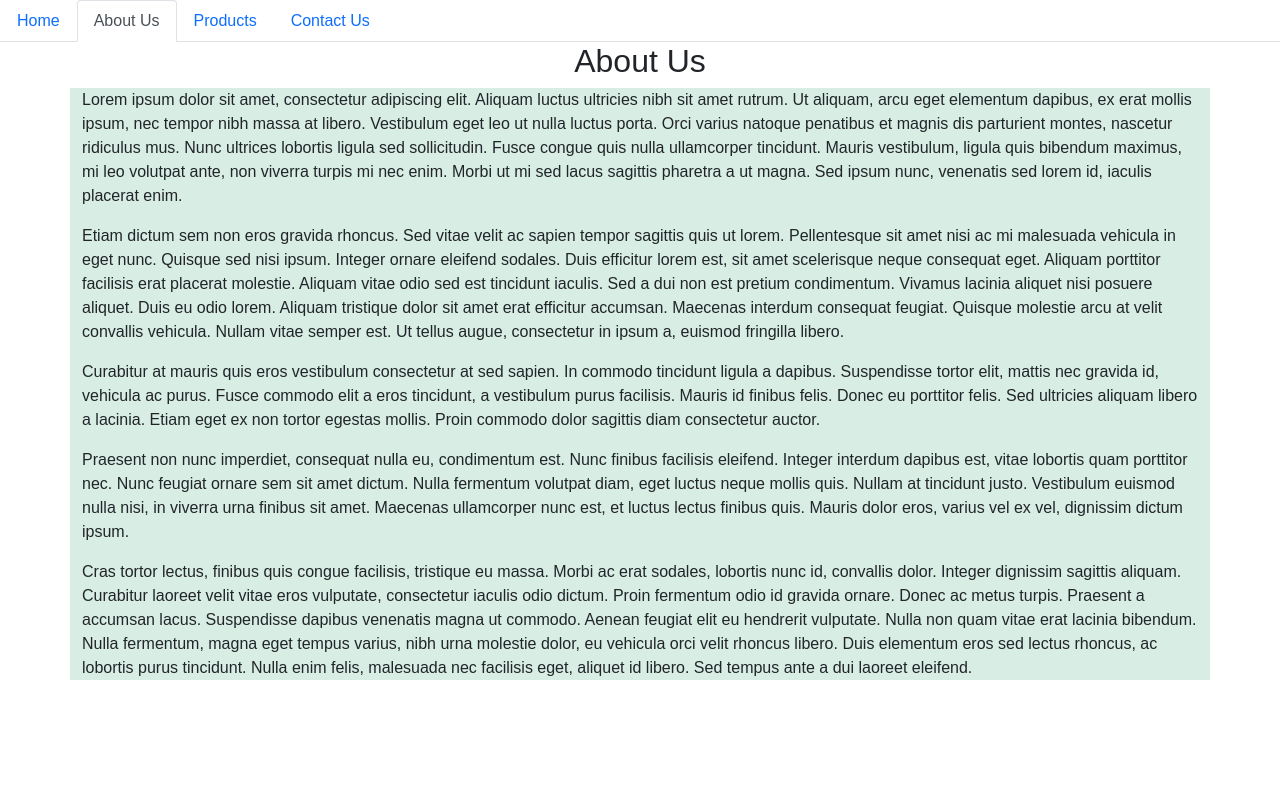
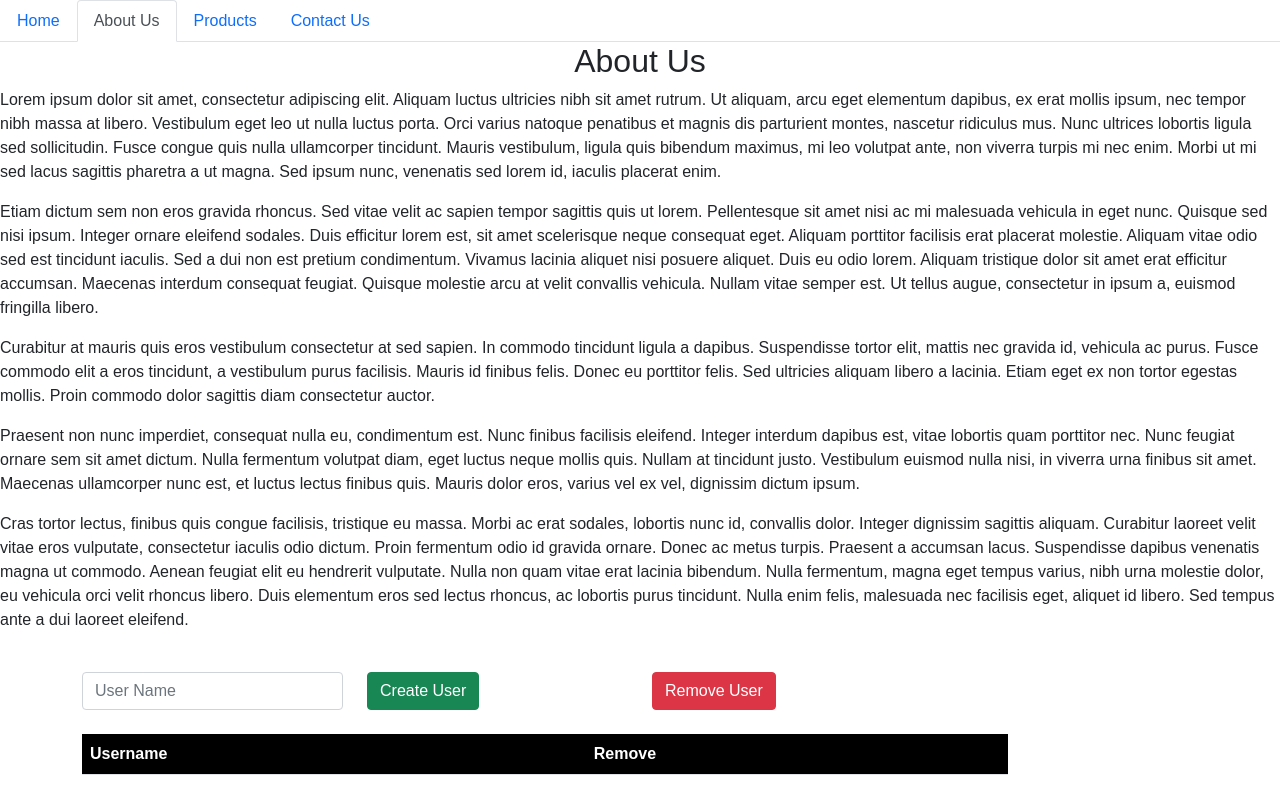
Before and after one commit to GhufranHasan/Angular6-Practice, an Angular app: page /about in a window 1280 px wide. Built offline with nearby package versions, Linux system fonts and the light colour scheme.

Commit message:
about component HTML structure modified.

```diff
--- a/src/app/about/about.component.html
+++ b/src/app/about/about.component.html
@@ -1,8 +1,9 @@
-<h2>About Us</h2>
-<div class="container">
+<div class="page-area">
+    <h2>About Us</h2>
     <p>Lorem ipsum dolor sit amet, consectetur adipiscing elit. Aliquam luctus ultricies nibh sit amet rutrum. Ut aliquam, arcu eget elementum dapibus, ex erat mollis ipsum, nec tempor nibh massa at libero. Vestibulum eget leo ut nulla luctus porta. Orci varius natoque penatibus et magnis dis parturient montes, nascetur ridiculus mus. Nunc ultrices lobortis ligula sed sollicitudin. Fusce congue quis nulla ullamcorper tincidunt. Mauris vestibulum, ligula quis bibendum maximus, mi leo volutpat ante, non viverra turpis mi nec enim. Morbi ut mi sed lacus sagittis pharetra a ut magna. Sed ipsum nunc, venenatis sed lorem id, iaculis placerat enim. </p>
     <p>Etiam dictum sem non eros gravida rhoncus. Sed vitae velit ac sapien tempor sagittis quis ut lorem. Pellentesque sit amet nisi ac mi malesuada vehicula in eget nunc. Quisque sed nisi ipsum. Integer ornare eleifend sodales. Duis efficitur lorem est, sit amet scelerisque neque consequat eget. Aliquam porttitor facilisis erat placerat molestie. Aliquam vitae odio sed est tincidunt iaculis. Sed a dui non est pretium condimentum. Vivamus lacinia aliquet nisi posuere aliquet. Duis eu odio lorem. Aliquam tristique dolor sit amet erat efficitur accumsan. Maecenas interdum consequat feugiat. Quisque molestie arcu at velit convallis vehicula. Nullam vitae semper est. Ut tellus augue, consectetur in ipsum a, euismod fringilla libero. </p>
     <p>Curabitur at mauris quis eros vestibulum consectetur at sed sapien. In commodo tincidunt ligula a dapibus. Suspendisse tortor elit, mattis nec gravida id, vehicula ac purus. Fusce commodo elit a eros tincidunt, a vestibulum purus facilisis. Mauris id finibus felis. Donec eu porttitor felis. Sed ultricies aliquam libero a lacinia. Etiam eget ex non tortor egestas mollis. Proin commodo dolor sagittis diam consectetur auctor. </p>
     <p>Praesent non nunc imperdiet, consequat nulla eu, condimentum est. Nunc finibus facilisis eleifend. Integer interdum dapibus est, vitae lobortis quam porttitor nec. Nunc feugiat ornare sem sit amet dictum. Nulla fermentum volutpat diam, eget luctus neque mollis quis. Nullam at tincidunt justo. Vestibulum euismod nulla nisi, in viverra urna finibus sit amet. Maecenas ullamcorper nunc est, et luctus lectus finibus quis. Mauris dolor eros, varius vel ex vel, dignissim dictum ipsum. </p>
     <p>Cras tortor lectus, finibus quis congue facilisis, tristique eu massa. Morbi ac erat sodales, lobortis nunc id, convallis dolor. Integer dignissim sagittis aliquam. Curabitur laoreet velit vitae eros vulputate, consectetur iaculis odio dictum. Proin fermentum odio id gravida ornare. Donec ac metus turpis. Praesent a accumsan lacus. Suspendisse dapibus venenatis magna ut commodo. Aenean feugiat elit eu hendrerit vulputate. Nulla non quam vitae erat lacinia bibendum. Nulla fermentum, magna eget tempus varius, nibh urna molestie dolor, eu vehicula orci velit rhoncus libero. Duis elementum eros sed lectus rhoncus, ac lobortis purus tincidunt. Nulla enim felis, malesuada nec facilisis eget, aliquet id libero. Sed tempus ante a dui laoreet eleifend. </p>
+    <app-ng-for></app-ng-for>
 </div>
```
